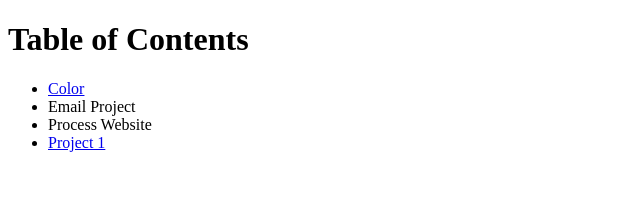
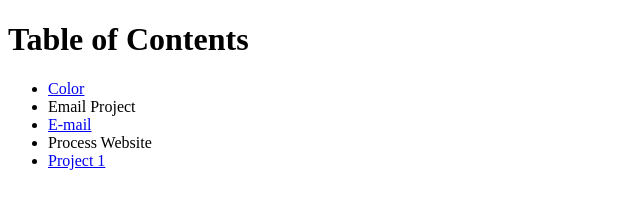
Before and after one commit to gabriellechang/gabriellechang.github.io, a plain HTML site: page index.html in a window 1280 px wide. Shown: the whole page, without its empty margins (0-640 px from the left). Drawn offline with Linux system fonts and the light colour scheme.

Commit message:
New Link

```diff
--- a/index.html
+++ b/index.html
@@ -11,6 +11,7 @@
 	<ul>
     	<li><a href="http://gabriellechang.github.io/class_work/color/color.html">Color</a></li>
     	<li>Email Project</li>
+        <li><a href="http://gabriellechang.github.io/project1/project2_email.html">E-mail</a></li>
     	<li>Process Website</li>
         <li><a href="http://gabriellechang.github.io/project1/page1.html">Project 1</a></li>
     </ul>
```
